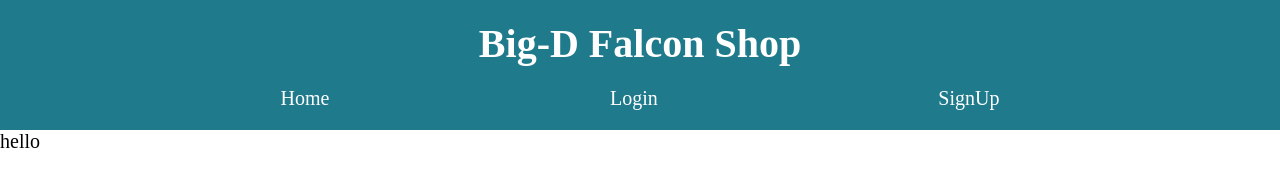
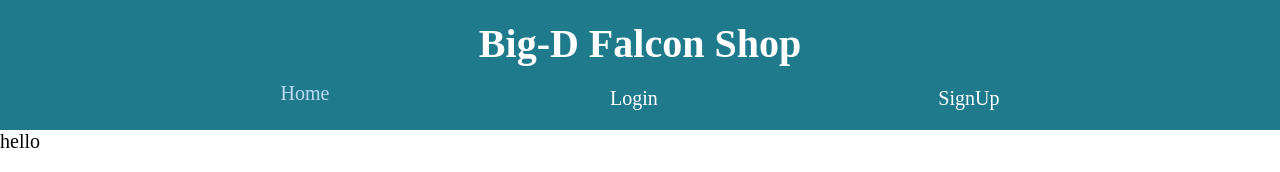
Before and after one commit to 10kshaodow/SWEN_Project-2022-, an Angular app in the folder estore-ui/: page /home in a window 1280 px wide. In both pictures the pointer is over the element "Home". Shown: the top 172 px of the page. Built offline with nearby package versions, Linux system fonts and the light colour scheme.

Commit message:
tabs loook clickable

```diff
--- a/estore-ui/src/app/components/nav-bar/nav-bar.component.css
+++ b/estore-ui/src/app/components/nav-bar/nav-bar.component.css
@@ -11,3 +11,13 @@
   align-items: center;
   justify-content: space-evenly;
 }
+
+.nav-links p {
+  cursor: pointer;
+  transition: transform 200 ease-in;
+}
+
+.nav-links p:hover {
+  transform: translateY(-5px);
+  color: #bfdbf7;
+}
```
